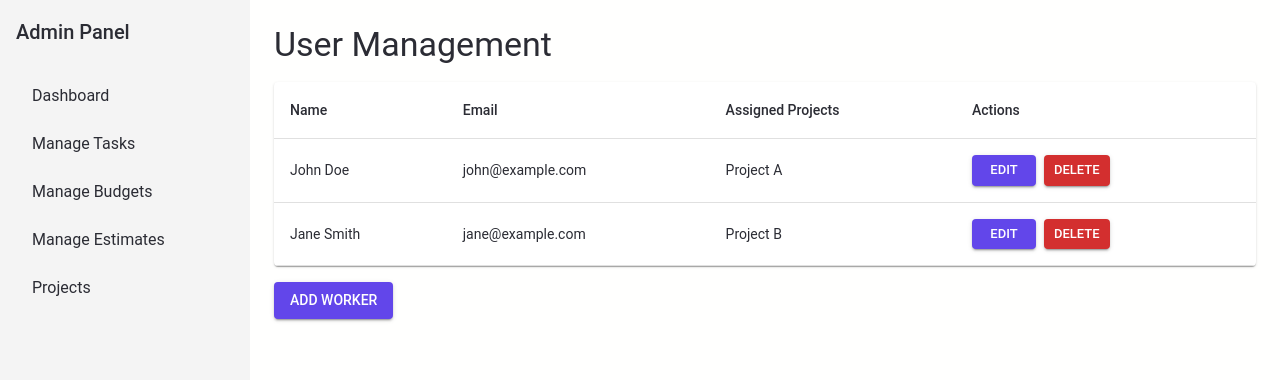
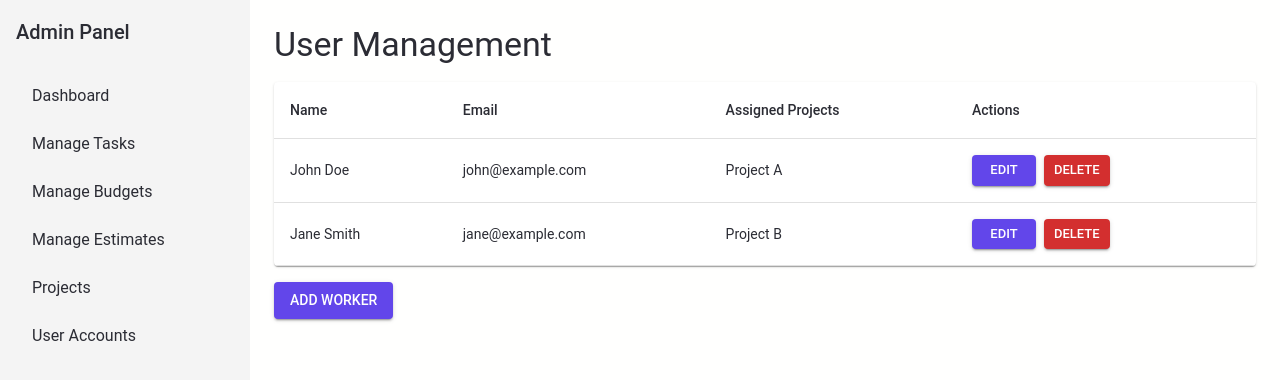
Before and after one commit to abhiram-shaji/flow-companion-frontend, a React (Create React App) app: page /admin/user-management in a window 1280 px wide. Shown: the top 380 px of the page. Built offline with nearby package versions, Linux system fonts and the light colour scheme.

Commit message:
Add user management to sidebar

```diff
--- a/src/components/AdminSidebar.tsx
+++ b/src/components/AdminSidebar.tsx
@@ -11,6 +11,7 @@ const Sidebar: React.FC = () => {
     { name: "Manage Budgets", path: "/admin/budgets" },
     { name: "Manage Estimates", path: "/admin/estimates" },
     { name: "Projects", path: "/admin/projects" },
+    { name: "User Accounts", path: "/admin/user-management" },
   ];
 
   return (
```
